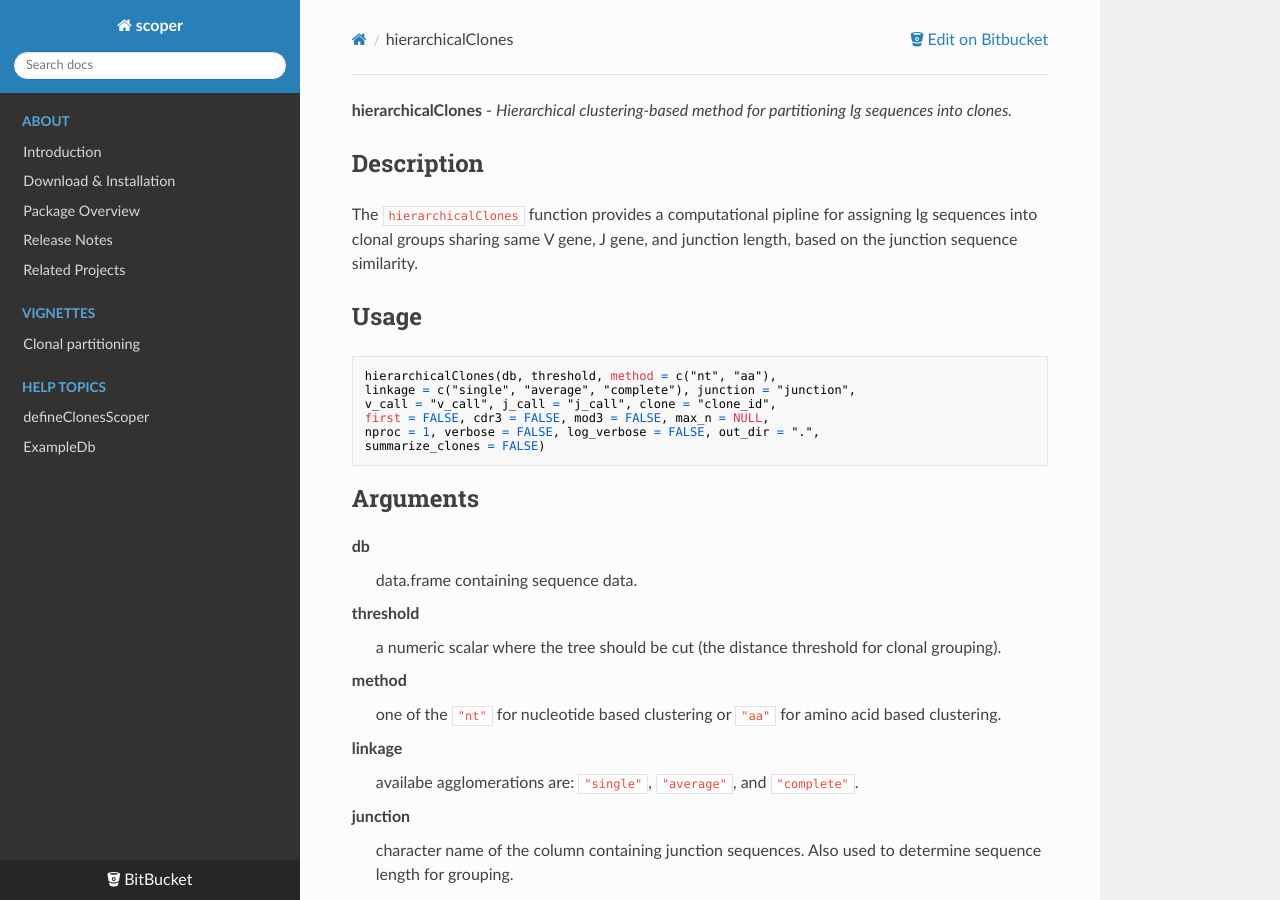
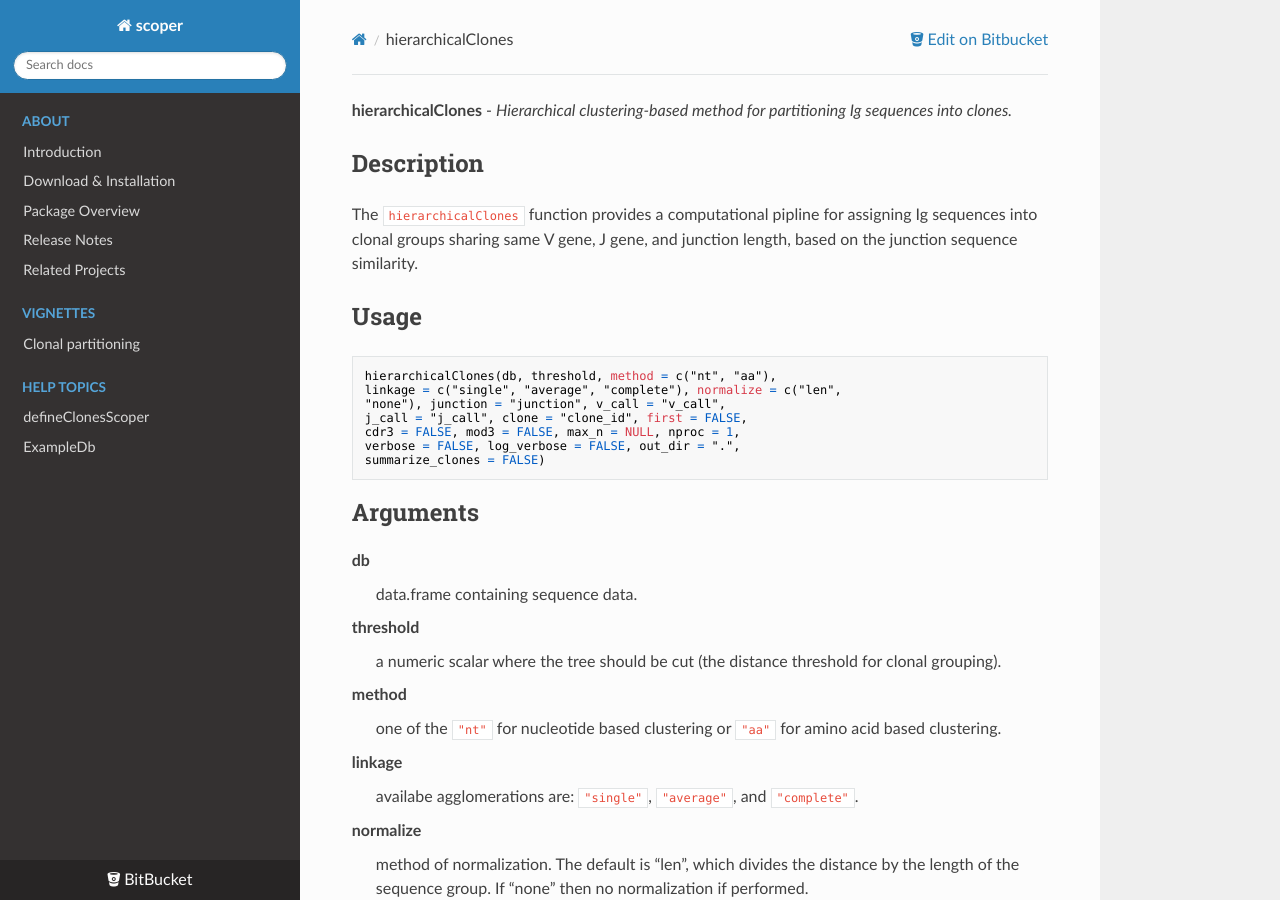
Before and after one commit to immcantation/scoper, an MkDocs documentation site: the page built from docs/topics/hierarchicalClones.md, in a window 1280 px wide and 900 px high. Built offline with MkDocs 1.6.1, drawn with Linux system fonts in a browser that asks for light colours; nearby versions of some CDN libraries; old or Windows-style settings are respelled for this version of MkDocs.

Commit message:
added "normalize" argument to hierarchicalClones. Fixed some minor warnings.

````diff
--- a/docs/topics/hierarchicalClones.md
+++ b/docs/topics/hierarchicalClones.md
@@ -12,10 +12,11 @@ Usage
 --------------------
 ```
 hierarchicalClones(db, threshold, method = c("nt", "aa"),
-linkage = c("single", "average", "complete"), junction = "junction",
-v_call = "v_call", j_call = "j_call", clone = "clone_id",
-first = FALSE, cdr3 = FALSE, mod3 = FALSE, max_n = NULL,
-nproc = 1, verbose = FALSE, log_verbose = FALSE, out_dir = ".",
+linkage = c("single", "average", "complete"), normalize = c("len",
+"none"), junction = "junction", v_call = "v_call",
+j_call = "j_call", clone = "clone_id", first = FALSE,
+cdr3 = FALSE, mod3 = FALSE, max_n = NULL, nproc = 1,
+verbose = FALSE, log_verbose = FALSE, out_dir = ".",
 summarize_clones = FALSE)
 ```
 
@@ -34,6 +35,10 @@ method
 
 linkage
 :   availabe agglomerations are: `"single"`, `"average"`, and `"complete"`.
+
+normalize
+:   method of normalization. The default is "len", which divides the distance by the length
+of the sequence group. If "none" then no normalization if performed.
 
 junction
 :   character name of the column containing junction sequences.
````
Also changed, not shown: docs/vignettes/Scoper-Vignette.md (+6 -3 lines), 2 other files.
